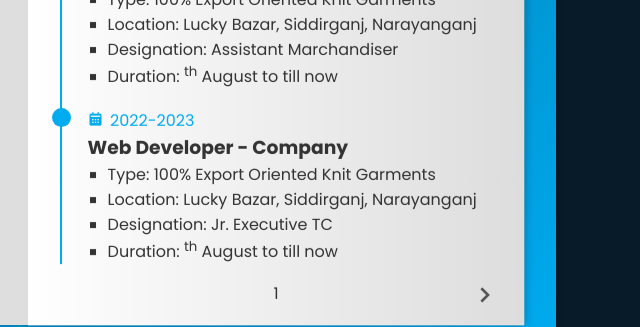
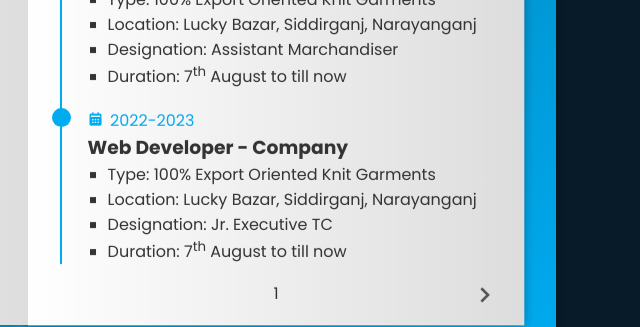
Before and after one commit to Raselweeb/profile, a plain HTML site: page index.html in a window 1280 px wide. Shown: the part 403-730 px from the top of the page, 612-1252 px from the left. Drawn offline with nearby package versions, Linux system fonts and the light colour scheme.

Commit message:
Update index.html

```diff
--- a/index.html
+++ b/index.html
@@ -67,7 +67,7 @@
                                    <li>Type: 100% Export  Oriented Knit Garments</li>
                                    <li>Location: Lucky Bazar, Siddirganj, Narayanganj</li>
                                    <li>Designation: Assistant Marchandiser</li>
-                                   <li>Duration: <sup>th</sup> August to till now</li>
+                                   <li>Duration: 7<sup>th</sup> August to till now</li>
                                  </ul>
                                 </div>
                                 <div class="workeduc-content">
@@ -78,7 +78,7 @@
                                    <li>Type: 100% Export  Oriented Knit Garments</li>
                                    <li>Location: Lucky Bazar, Siddirganj, Narayanganj</li>
                                    <li>Designation: Jr. Executive TC</li>
-                                   <li>Duration: <sup>th</sup> August to till now</li>
+                                   <li>Duration: 7<sup>th</sup> August to till now</li>
                                  </ul>
                                 </div>
                             </div>
```
